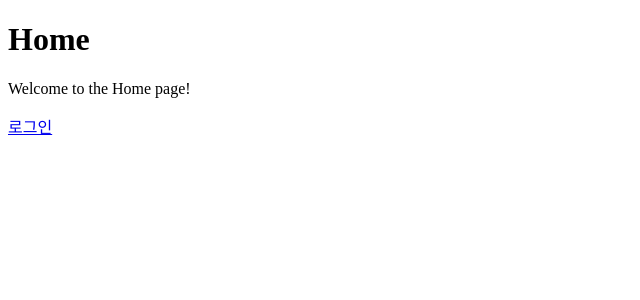
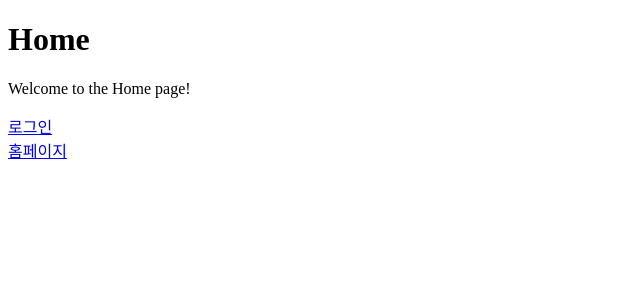
Before and after one commit to KGUCapstone/frontend, a React (Create React App) app: page / in a window 1280 px wide. Shown: the top 300 px of the page, without its empty margins (0-640 px from the left). Built offline with nearby package versions, Linux system fonts and the light colour scheme; no server answers.

Commit message:
Refactor: home.js refactoring

```diff
--- a/src/pages/Home.js
+++ b/src/pages/Home.js
@@ -6,8 +6,8 @@ const Home = () => {
             <h1>Home</h1>
             <p>Welcome to the Home page!</p>
 
-            <a href="/login">로그인</a>
-
+            <a href="/login">로그인</a> <br></br>
+            <a href="/home">홈페이지</a>
 
         </div>
     );
```
